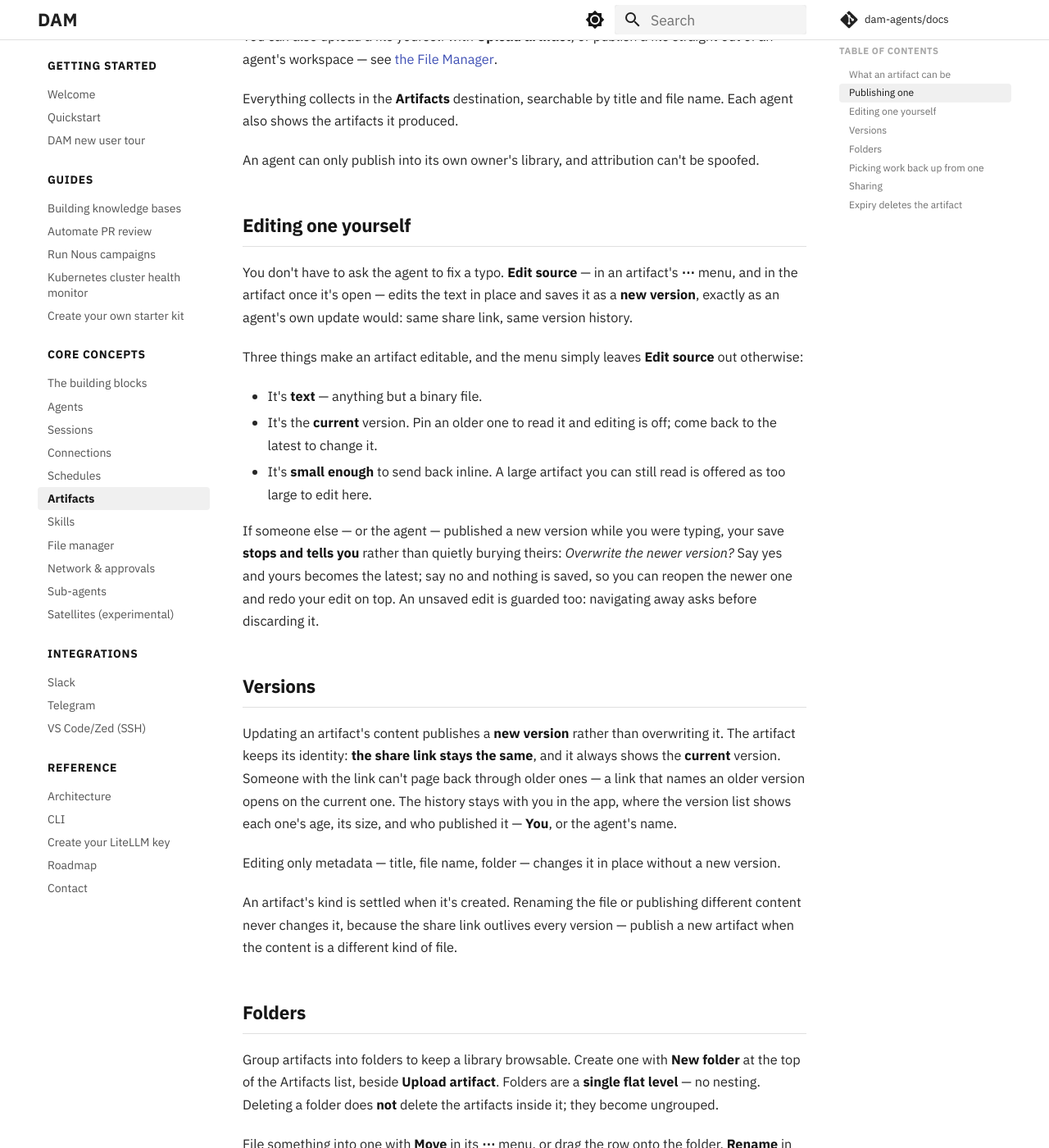
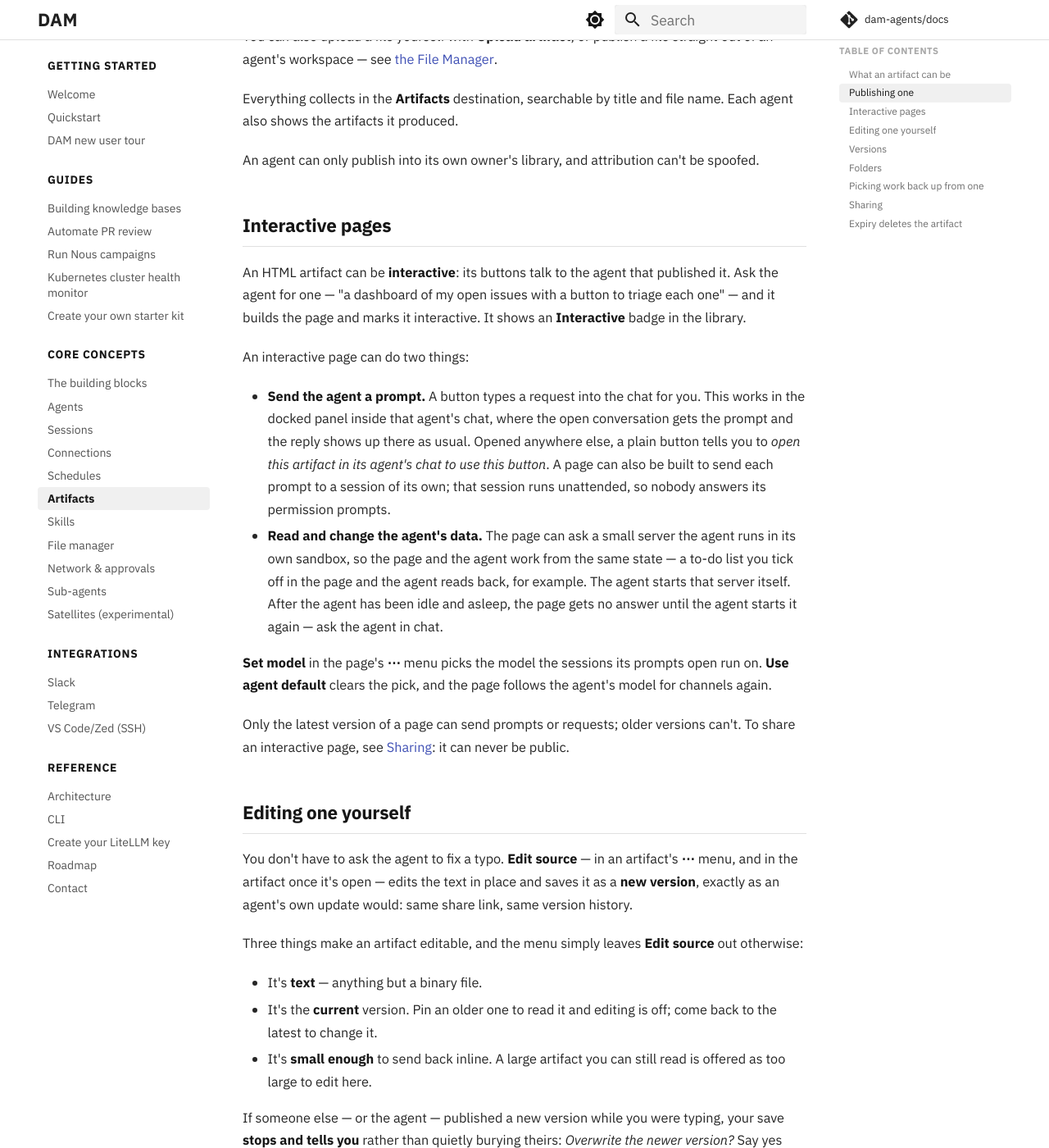
Before and after one commit to dam-agents/docs, an MkDocs documentation site: the page built from docs/core-concepts/artifacts.md, in a window 1280 px wide and 1400 px high, scrolled down 2355 px. Shown: the whole window at 82% size. Built offline with MkDocs 1.6.1 and Material for MkDocs 9.7.7, drawn with Linux system fonts in a browser that asks for light colours; comment, search, counter and statistics services are not loaded; some of the changed text lies outside the part shown.

Commit message:
docs(artifacts): document interactive pages, ungated in v0.3.0
Prompt buttons, shared state through the agent's own server, Set model,
and what a viewer of a shared interactive page gets. Traced at v0.3.1
(docs/architecture/artifact-library.md, artifact UI copy).

Assisted-by: Claude Opus 5.5 <noreply@anthropic.com>
Signed-off-by: Jenna Winkler <Jenna.Winkler@ibm.com>

```diff
--- a/docs/core-concepts/artifacts.md
+++ b/docs/core-concepts/artifacts.md
@@ -64,6 +64,31 @@ Everything collects in the **Artifacts** destination, searchable by title and fi
 agent also shows the artifacts it produced.
 
 An agent can only publish into its own owner's library, and attribution can't be spoofed.
+
+## Interactive pages
+
+An HTML artifact can be **interactive**: its buttons talk to the agent that published it. Ask the
+agent for one — "a dashboard of my open issues with a button to triage each one" — and it builds the
+page and marks it interactive. It shows an **Interactive** badge in the library.
+
+An interactive page can do two things:
+
+- **Send the agent a prompt.** A button types a request into the chat for you. This works in the
+  docked panel inside that agent's chat, where the open conversation gets the prompt and the reply
+  shows up there as usual. Opened anywhere else, a plain button tells you to *open this artifact in
+  its agent's chat to use this button*. A page can also be built to send each prompt to a session of
+  its own; that session runs unattended, so nobody answers its permission prompts.
+- **Read and change the agent's data.** The page can ask a small server the agent runs in its own
+  sandbox, so the page and the agent work from the same state — a to-do list you tick off in the
+  page and the agent reads back, for example. The agent starts that server itself. After the agent
+  has been idle and asleep, the page gets no answer until the agent starts it again — ask the agent
+  in chat.
+
+**Set model** in the page's **⋯** menu picks the model the sessions its prompts open run on.
+**Use agent default** clears the pick, and the page follows the agent's model for channels again.
+
+Only the latest version of a page can send prompts or requests; older versions can't. To share an
+interactive page, see [Sharing](#sharing): it can never be public.
 
 ## Editing one yourself
 
@@ -173,7 +198,10 @@ private or public again.
 
 An **interactive** page — one whose buttons can ask its agent to do something — carries an
 **Interactive** badge and can **never be public**. Share it **Restricted**, and the people you name can
-use its buttons too, acting through your agent and your accounts. Only you can add people to an interactive page's list, in this dialog.
+use its buttons too, acting through your agent and your accounts. Only you can add people to an interactive page's list, in this dialog. A viewer's
+prompt starts a session of their own on your agent, named after them and the page, so you can see
+who asked for what; they see only the page, not the agent's reply. The dialog warns you that viewers
+can read and change the agent's data and that the agent sees their email.
 
 !!! warning "A public link is the access control"
     A **public** share URL contains an unguessable random token, and **that token is the only thing
```
